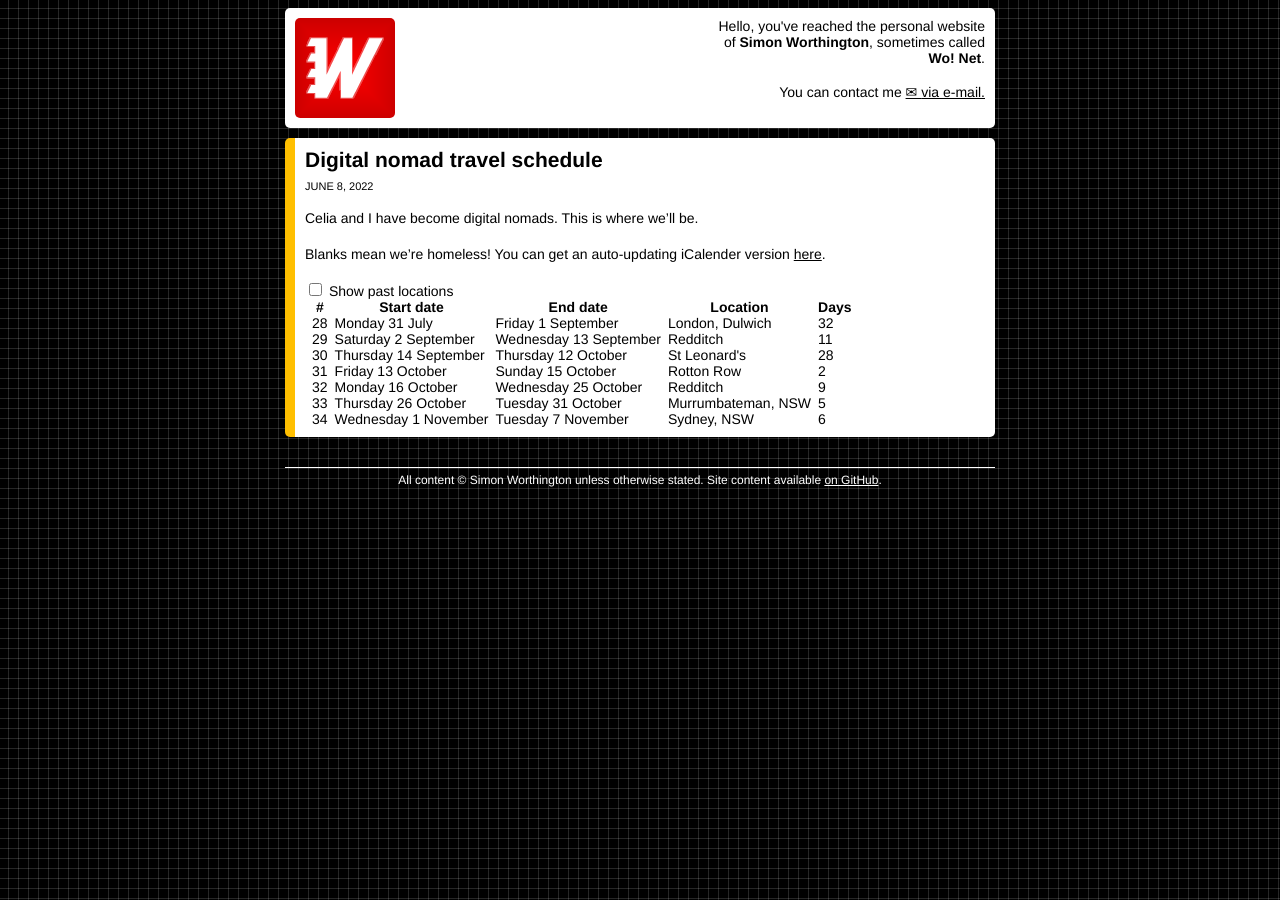
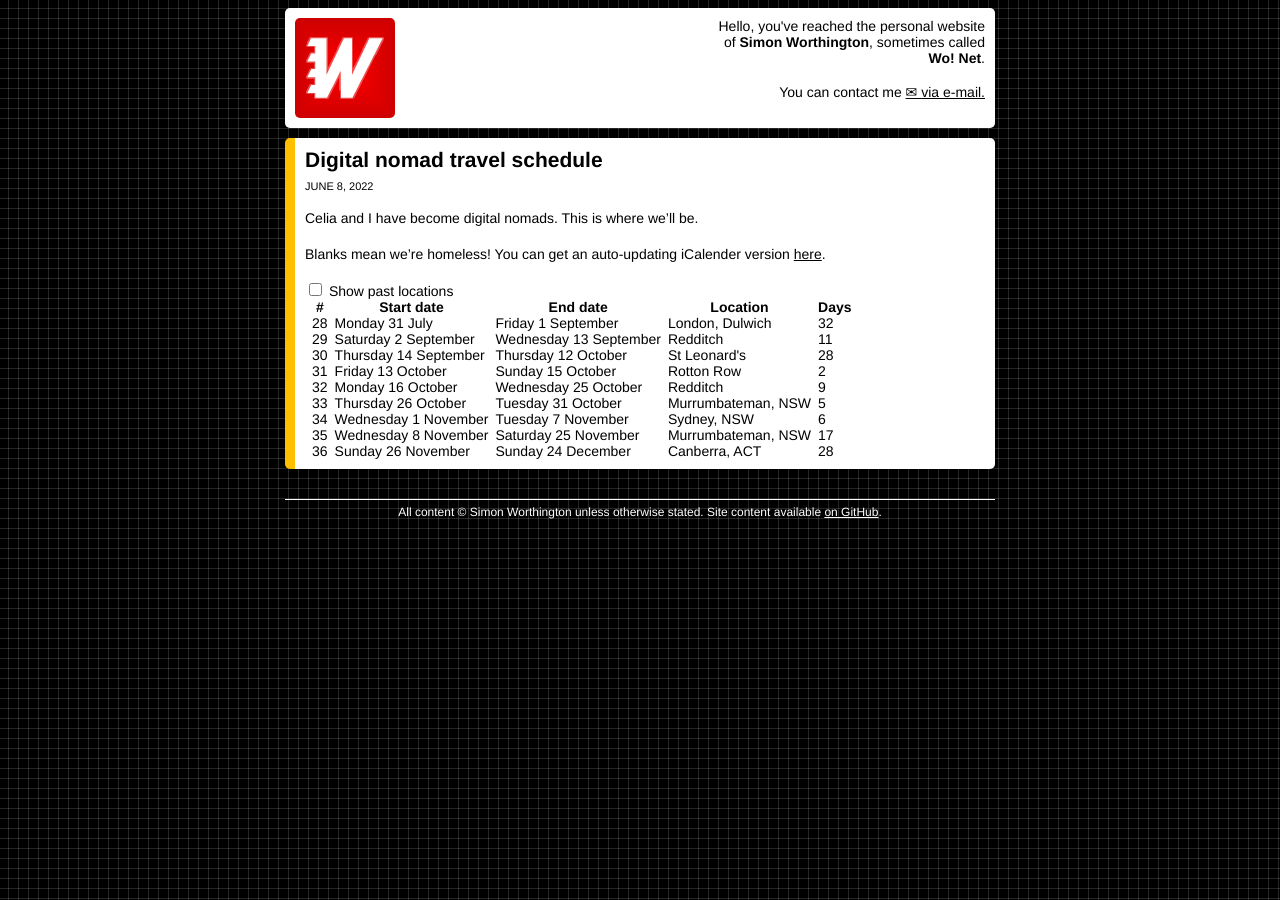
Before and after one commit to simonwo/simonwo.net, a Jekyll site: the page built from _posts/2022-06-08-travel-schedule.md, in a window 1280 px wide. Built offline with Jekyll 4.4.1, drawn with Linux system fonts in a browser that asks for light colours; comment, search, counter and statistics services are not loaded.

Commit message:
First Canberra place booked!

```diff
--- a/_data/nomads.yml
+++ b/_data/nomads.yml
@@ -100,3 +100,9 @@
 - start: 2023-11-01
   end: 2023-11-07
   location: Sydney, NSW
+- start: 2023-11-08
+  end: 2023-11-25
+  location: Murrumbateman, NSW
+- start: 2023-11-26
+  end: 2023-12-24
+  location: Canberra, ACT
```
